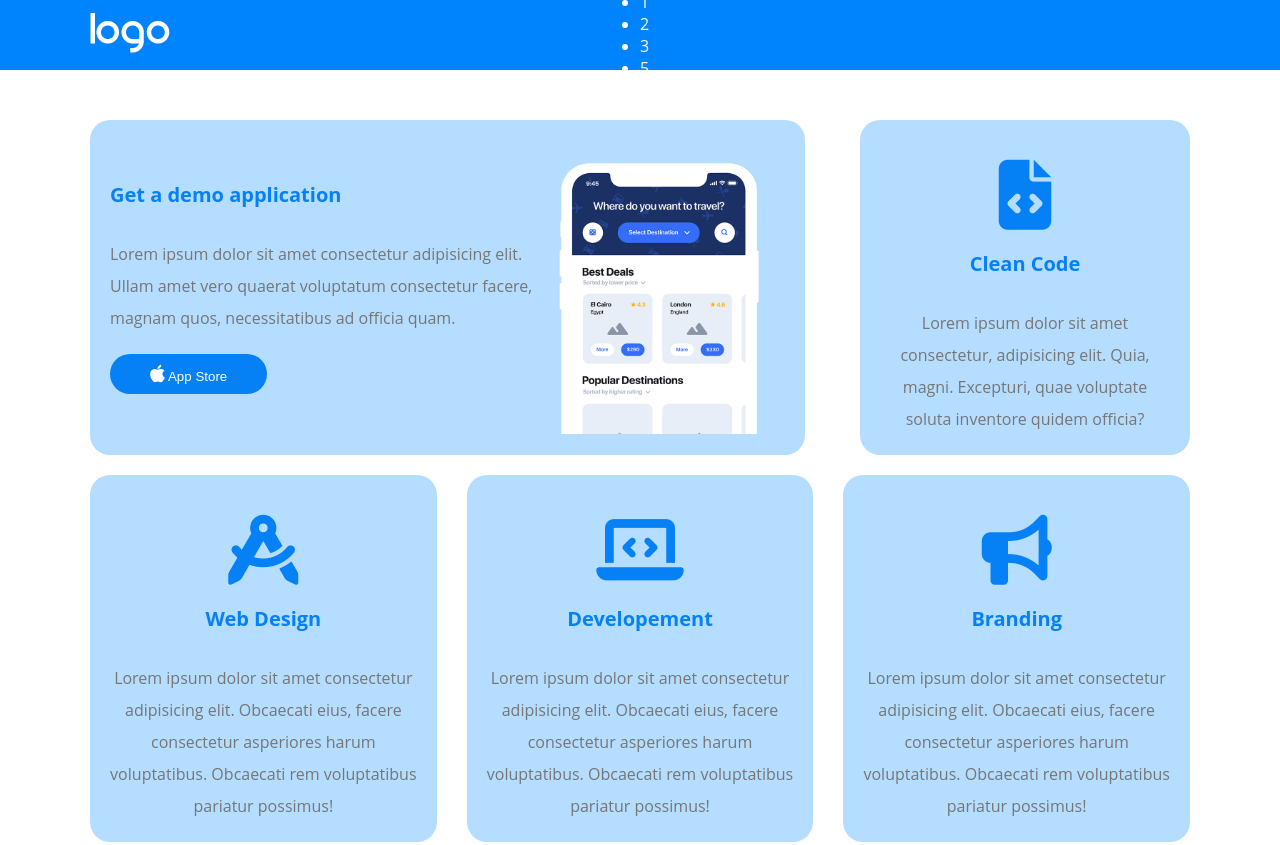
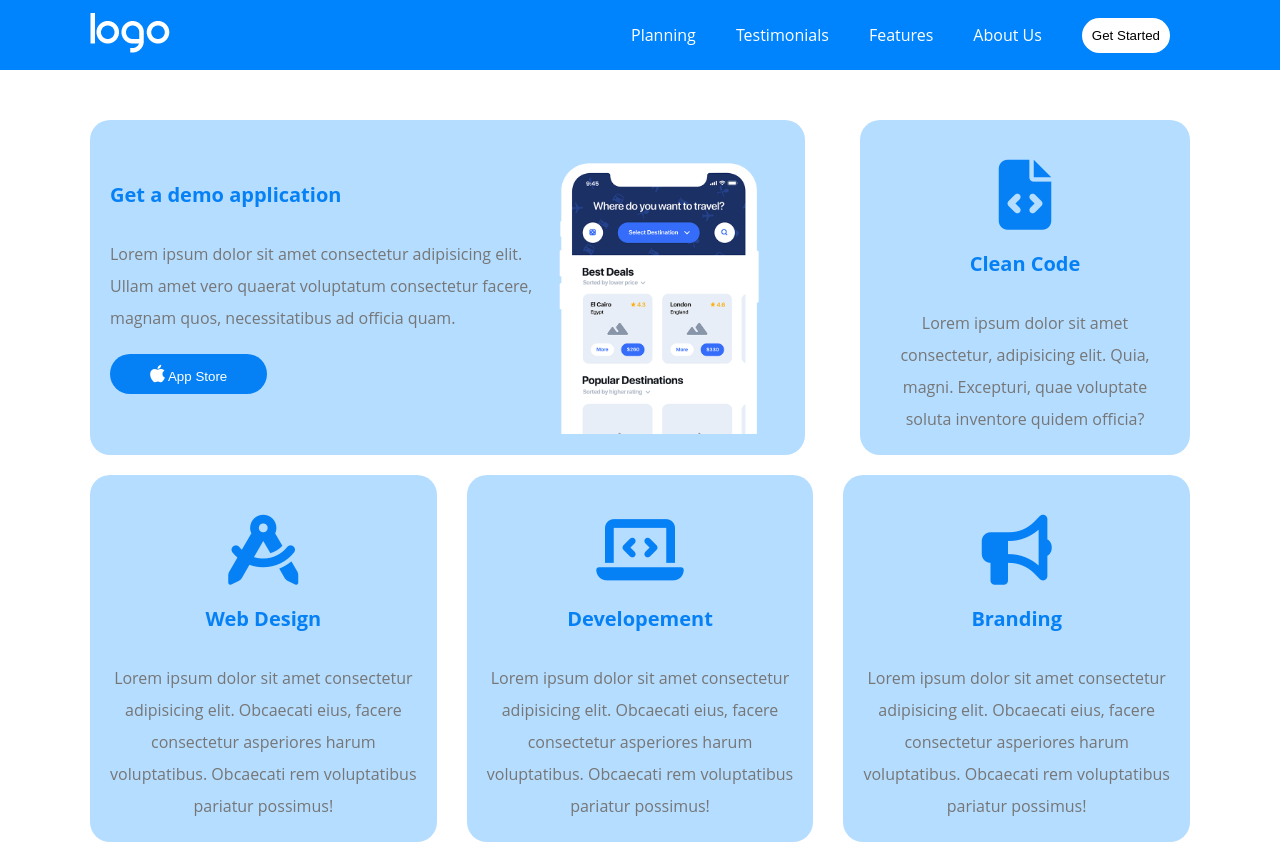
Before and after one commit to LucaFaedda/htmlcss-responsive-layout, a plain HTML site: page index.html in a window 1280 px wide. Shown: the top 845 px of the page. Drawn offline with Linux system fonts and the light colour scheme.

Commit message:
completato header unorder list

```diff
--- a/css/style.css
+++ b/css/style.css
@@ -77,10 +77,16 @@ header .row{
     width: 100%;
 }
 
-.col-50-header{
-    width: 50%;
+.col-50-header1{
+    width: 30%;
     margin: 5px 0px;
 }
+
+.col-50-header2{
+    width: 70%;
+    margin: 5px 0px;
+}
+
 
 .col-50{
     width: 100%;
@@ -183,6 +189,13 @@ header .row{
     margin: 0;
 }
 
+.button-header{
+    padding: 10px;
+    border-radius: 20px;
+    border: none;
+    background-color: #fff;
+}
+
 /* Utility */
 
 .padding-20px{
@@ -252,6 +265,14 @@ header .row{
 
 .list-desktop{
     display: none;
+
+}
+
+.list-desktop ul{
+    display: flex;
+    list-style: none;
+    align-items: center;
+
 }
 
 .hamburger{
@@ -467,6 +488,17 @@ footer a{
         display: block;
     }
 
+    header .row .col-50-header2{
+        display: flex;
+        justify-content: flex-end;
+
+    }
+
+    .list-desktop ul li{
+        padding: 0px 20px;
+
+    }
+
     .jumbotron .col-70{
         flex-direction: row;
     }
--- a/index.html
+++ b/index.html
@@ -14,17 +14,18 @@
         <header>
             <div class="container">
                 <div class="row">
-                    <div class="col-50-header">
+                    <div class="col-50-header1">
                         <img src="./img/logo.png" alt="logo">
                     </div>
-                    <div class="col-50-header">
+                    <div class="col-50-header2">
                         <p class="hamburger"><i class="fa-sharp fa-solid fa-bars"></i></p>
                         <div class="list-desktop">
                             <ul>
-                                <li>1</li>
-                                <li>2</li>
-                                <li>3</li>
-                                <li>5</li>
+                                <li>Planning</li>
+                                <li>Testimonials</li>
+                                <li>Features</li>
+                                <li>About Us</li>
+                                <li><button class="button-header">Get Started</button></li>
                             </ul>
                         </div>
                     </div>
```
